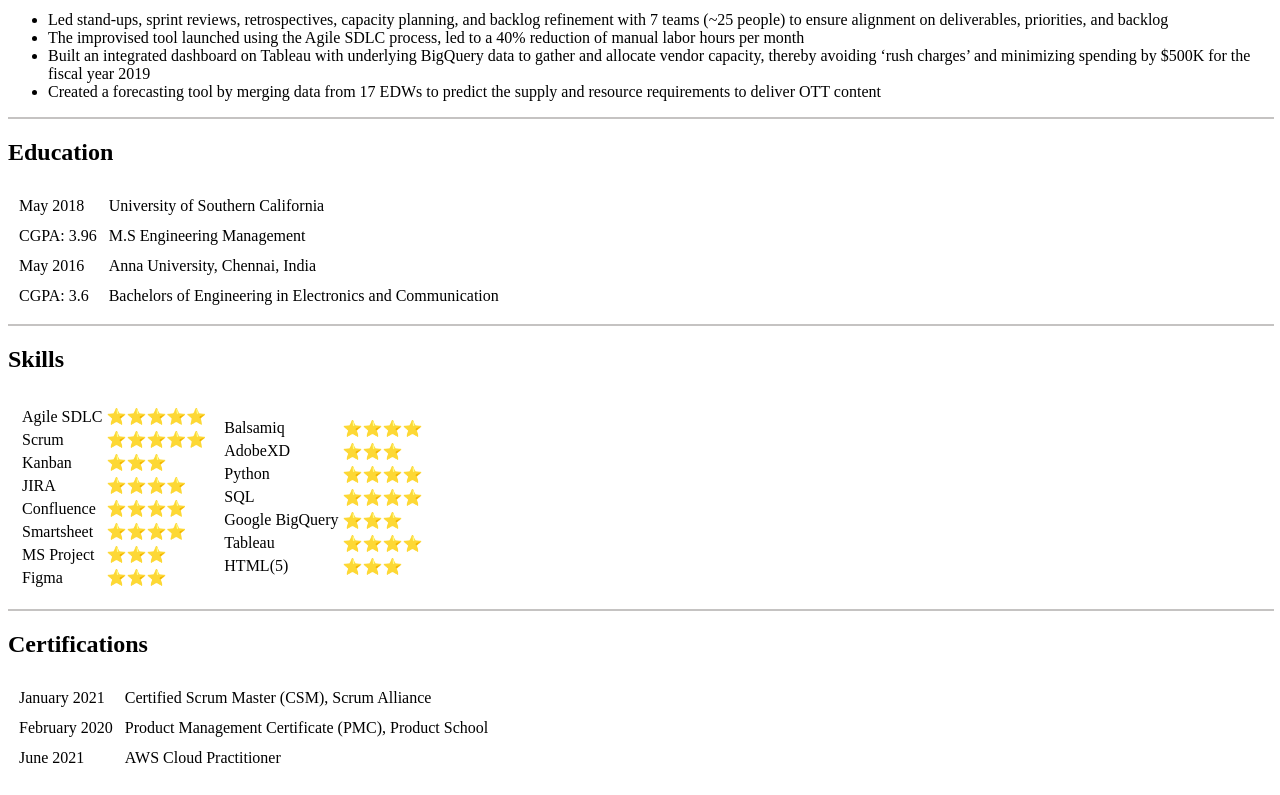
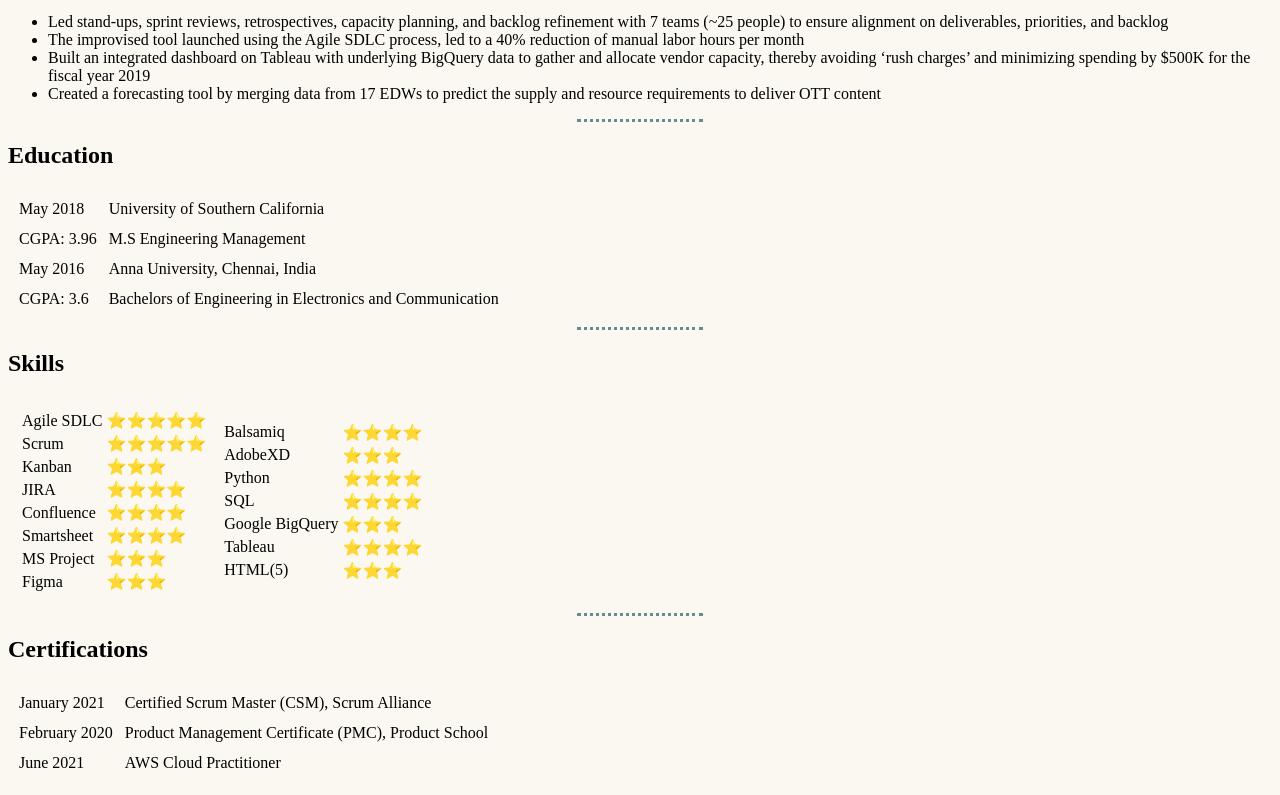
Before and after one commit to anjana-krishan/personal-website, a plain HTML site: page index.html in a window 1280 px wide. Shown: the part 1091-1886 px from the top of the page. Drawn offline with Linux system fonts and the light colour scheme.

Commit message:
With Inline CSS

```diff
--- a/index.html
+++ b/index.html
@@ -5,6 +5,18 @@
     <meta http-equiv="X-UA-Compatible" content="IE=edge">
     <meta name="viewport" content="width=device-width, initial-scale=1.0">
     <title>Anjana Krishan</title>
+    <style>
+        body{
+            background-color: #FAF8F1;;
+        }
+        hr{
+            border-style: dotted none none none;
+            border-top-width: 0.2em;
+            border-color: #628E90;
+            width: 10%;
+        }
+    </style>
+
 </head>
 <body>
     <img src="Pictures/AK_Profile_Circle.png" alt="Anjana Picture" width="200px" height="200px">
@@ -20,13 +32,13 @@
             <td><a href="https://www.linkedin.com/in/krishananjana" target="_blank">LinkedIn Profile</a></td>
         </th>
     </table>
-    <hr color="#C5C3C2" width="100%" size="2px">
+    <hr width="100%" size="2px">
 
     <h2>Executive Summary</h2>
     <p>
         As a Technical Program Manager at Box, Anjana drives the entire product development lifecycle from requirements gathering, planning, development, go-live, and retirement. With her 5+ years of experience, she has overseen product delivery across Healthcare, Consumer, Networking and Content Cloud industries.
     </p>
-    <hr color="#C5C3C2" width="100%" size="2px">
+    <hr width="100%" size="2px">
 
     <h2>Professional Experience</h2>
     <h3>Box. Inc</h3>
@@ -63,7 +75,7 @@
         <li>Built an integrated dashboard on Tableau with underlying BigQuery data to gather and allocate vendor capacity, thereby avoiding ‘rush charges’ and minimizing spending by $500K for the fiscal year 2019</li>
         <li>Created a forecasting tool by merging data from 17 EDWs to predict the supply and resource requirements to deliver OTT content</li>
     </ul>
-    <hr color="#C5C3C2" width="100%" size="2px">
+    <hr width="100%" size="2px">
 
 
     <h2>Education</h2>
@@ -85,7 +97,7 @@
             <td>Bachelors of Engineering in Electronics and Communication</td>
         </tr>
     </table>
-    <hr color="#C5C3C2" width="100%" size="2px">
+    <hr width="100%" size="2px">
 
     <h2>Skills</h2>
     <table cellspacing="10">
@@ -160,7 +172,7 @@
             </td>
         </tr>
     </table>
-    <hr color="#C5C3C2" width="100%" size="2px">
+    <hr width="100%" size="2px">
 
     <h2>Certifications</h2>
     <table cellspacing="10">
```
